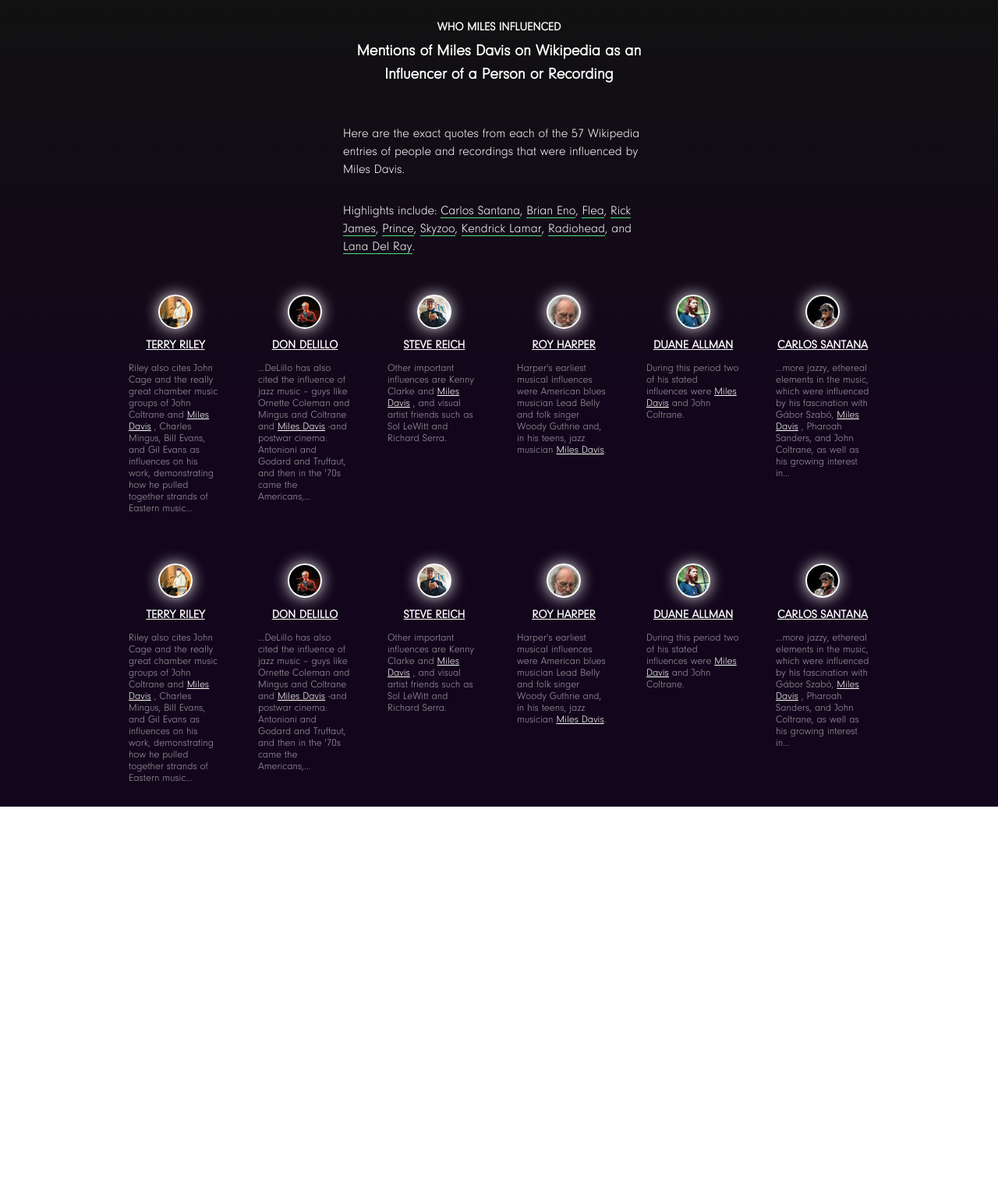
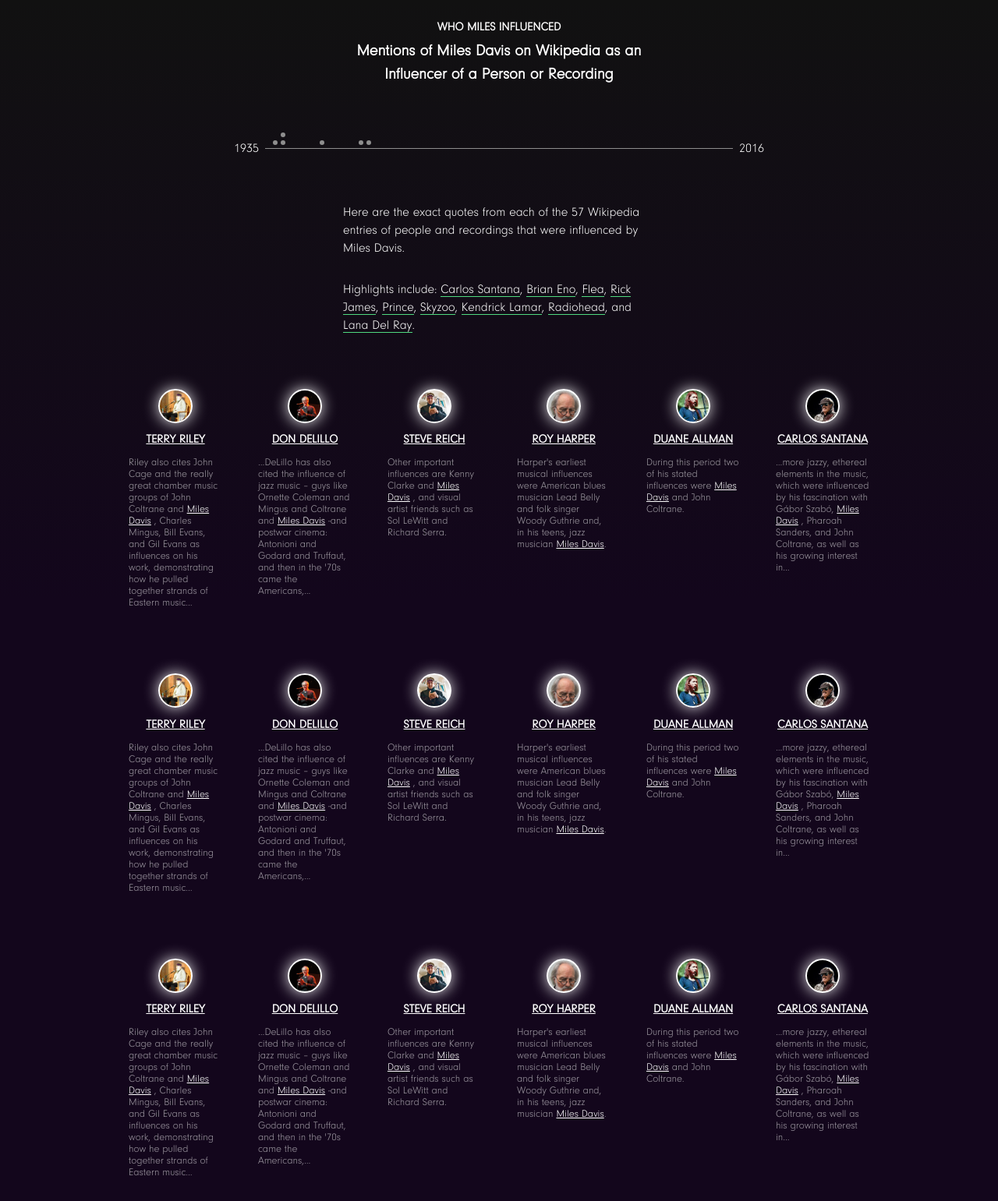
Before and after one commit to NiVyAl/Miles-Davis, a website: page source/index.html in a window 1280 px wide. Shown: the whole page at 78% size. Before the commit the page ends 1035 px from the top, so only its background shows below. Drawn offline with nearby package versions, Linux system fonts and the light colour scheme; files that its build step writes are made by us from their sources.

Commit message:
стили для временной шкалы, начал js

```diff
--- a/source/index.html
+++ b/source/index.html
@@ -13,7 +13,14 @@
         Mentions of Miles Davis on Wikipedia as an Influencer of a Person or Recording
       </h1>
 
-      <div class="mentions__data"></div>
+      <div class="mentions__data data">
+        <div class="data__item data__item--1"></div>
+        <div class="data__item data__item--2"></div>
+        <div class="data__item data__item--3"></div>
+        <div class="data__item data__item--4"></div>
+        <div class="data__item data__item--5"></div>
+        <div class="data__item data__item--6"></div>
+      </div>
 
       <p class="mentions__text">Here are the exact quotes from each of the 57 Wikipedia entries of people and recordings that were influenced by Miles Davis.</p>
 
@@ -131,6 +138,63 @@
         </li>
       </ul>
 
+      <ul class="mentions__list">
+        <li class="mentions__item mention">
+          <div class="mention__author-avatar mention__author-avatar--riley"></div>
+          <h2 class="mention__author-name">Terry Riley</h2>
+          <p class="mention__text">Riley also cites John Cage and the really great chamber music groups of John Coltrane and
+            <span class="higlight">Miles Davis</span>
+            , Charles Mingus, Bill Evans, and Gil Evans as influences on his work, demonstrating how he pulled together strands of Eastern music...
+          </p>
+        </li>
+
+        <li class="mentions__item mention">
+          <div class="mention__author-avatar mention__author-avatar--delillo"></div>
+          <h2 class="mention__author-name">Don Delillo</h2>
+          <p class="mention__text">...DeLillo has also cited the influence of jazz music –  guys like Ornette Coleman and Mingus and Coltrane and
+            <span class="higlight">Miles Davis</span>
+             -and postwar cinema:  Antonioni and Godard and Truffaut, and then in the '70s came the Americans,...
+          </p>
+        </li>
+
+        <li class="mentions__item mention">
+          <div class="mention__author-avatar mention__author-avatar--reich"></div>
+          <h2 class="mention__author-name">Steve Reich</h2>
+          <p class="mention__text">Other important influences are Kenny Clarke and
+            <span class="higlight">Miles Davis</span>
+            , and visual artist friends such as Sol LeWitt and Richard Serra.
+          </p>
+        </li>
+
+        <li class="mentions__item mention">
+          <div class="mention__author-avatar mention__author-avatar--harper"></div>
+          <h2 class="mention__author-name">Roy Harper</h2>
+          <p class="mention__text">Harper's earliest musical influences were American blues musician Lead Belly and folk singer Woody Guthrie and, in his teens, jazz musician
+            <span class="higlight">Miles Davis</span>.
+          </p>
+        </li>
+
+        <li class="mentions__item mention">
+          <div class="mention__author-avatar mention__author-avatar--allman"></div>
+          <h2 class="mention__author-name">Duane Allman</h2>
+          <p class="mention__text">During this period two of his stated influences were
+            <span class="higlight">Miles Davis</span>
+             and John Coltrane.
+          </p>
+        </li>
+
+        <li class="mentions__item mention">
+          <div class="mention__author-avatar mention__author-avatar--santana"></div>
+          <h2 class="mention__author-name">Carlos Santana</h2>
+          <p class="mention__text">...more jazzy, ethereal elements in the music, which were influenced by his fascination with Gábor Szabó,
+            <span class="higlight">Miles Davis</span>
+            , Pharoah Sanders, and John Coltrane, as well as his growing interest in...
+          </p>
+        </li>
+      </ul>
+
     </div>
+
+    <script src="scripts/script.js"></script>
   </body>
 </html>
--- /dev/null
+++ b/source/less/data.less
@@ -0,0 +1,66 @@
+.data {
+  width: 600px;
+  height: 1px;
+  background-color: #8e8e8e;
+  margin: 0 auto;
+  margin-bottom: 70px;
+  position: sticky;
+  top: 60px;
+  line-height: 1px;
+}
+
+.data::before,
+.data::after {
+  display: inline-block;
+  position: relative;
+}
+
+.data::before {
+  content: "1935";
+  left: -40px;
+}
+
+.data::after {
+  content: "2016";
+  float: right;
+  right: -40px;
+}
+
+.data__item {
+  position: absolute;
+  width: 6px;
+  height: 6px;
+  border-radius: 50%;
+  background-color: #8e8e8e;
+  display: block;
+}
+
+.data__item--1 {
+  bottom: 5px;
+  left: 10px;
+}
+
+.data__item--2 {
+  bottom: 5px;
+  left: 20px;
+}
+
+.data__item--3 {
+  bottom: 15px;
+  left: 20px;
+}
+
+.data__item--4 {
+  bottom: 5px;
+  left: 70px;
+}
+
+.data__item--5 {
+  bottom: 5px;
+  left: 120px;
+}
+
+.data__item--6 {
+  bottom: 5px;
+  left: 130px;
+}
--- a/source/less/mention.less
+++ b/source/less/mention.less
@@ -27,6 +27,7 @@
   margin: 0 auto;
   box-shadow: 0px 0px 20px -1px white;
   background-size: cover;
+  transition: 0.25s ease all;
 }
 
 .mention__author-avatar--riley {
--- a/source/less/mentions.less
+++ b/source/less/mentions.less
@@ -7,7 +7,7 @@
 
 .mentions__title {
   margin: 20px auto;
-  margin-bottom: 50px;
+  margin-bottom: 80px;
 }
 
 .mentions__text {
@@ -23,5 +23,23 @@
   padding: 0;
   display: flex;
   justify-content: space-between;
-  margin-top: 50px;
+  margin-top: 70px;
 }
+
+.mentions__data {
+  margin: 0 auto;
+  margin-bottom: 70px;
+  position: sticky;
+  top: 60px;
+}
+
+.mentions__list--mini .mention__author-avatar  {
+  width: 6px;
+  height: 6px;
+  box-sizing: border-box;
+}
+
+.mentions__list--mini .mention__author-name,
+.mentions__list--mini .mention__text {
+  opacity: 0;
+}
--- a/source/less/style.less
+++ b/source/less/style.less
@@ -5,3 +5,4 @@
 @import "mention.less";
 @import "higlight.less";
 @import "link.less";
+@import "data.less";
--- /dev/null
+++ b/source/scripts/script.js
@@ -0,0 +1,13 @@
+//console.log(window.pageYOffset);
+
+var mentionsList = document.querySelector('.mentions__list');
+
+window.onscroll = function() {
+  var scrolled = window.pageYOffset || document.documentElement.scrollTop;
+
+  if (scrolled > 370) {
+    mentionsList.classList.add("mentions__list--mini");
+  } else {
+    mentionsList.classList.remove("mentions__list--mini");
+  }
+}
```
